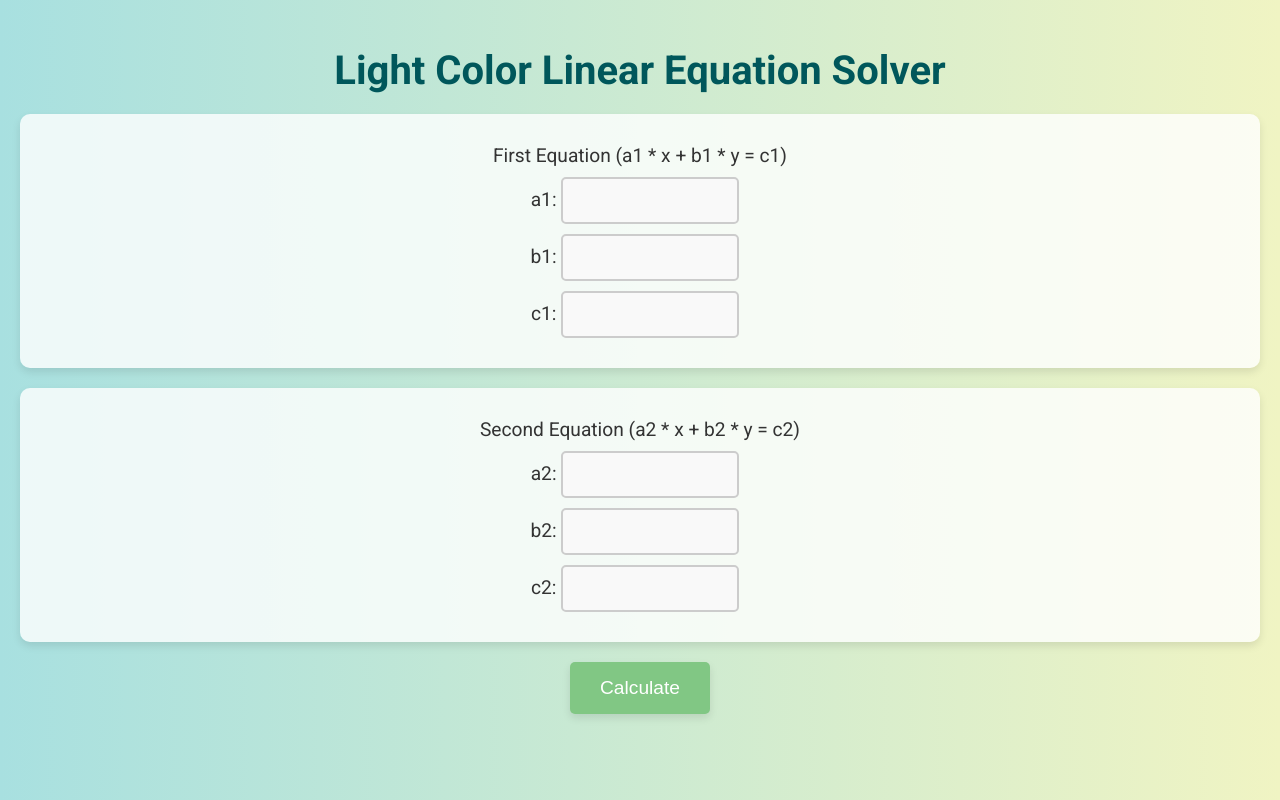
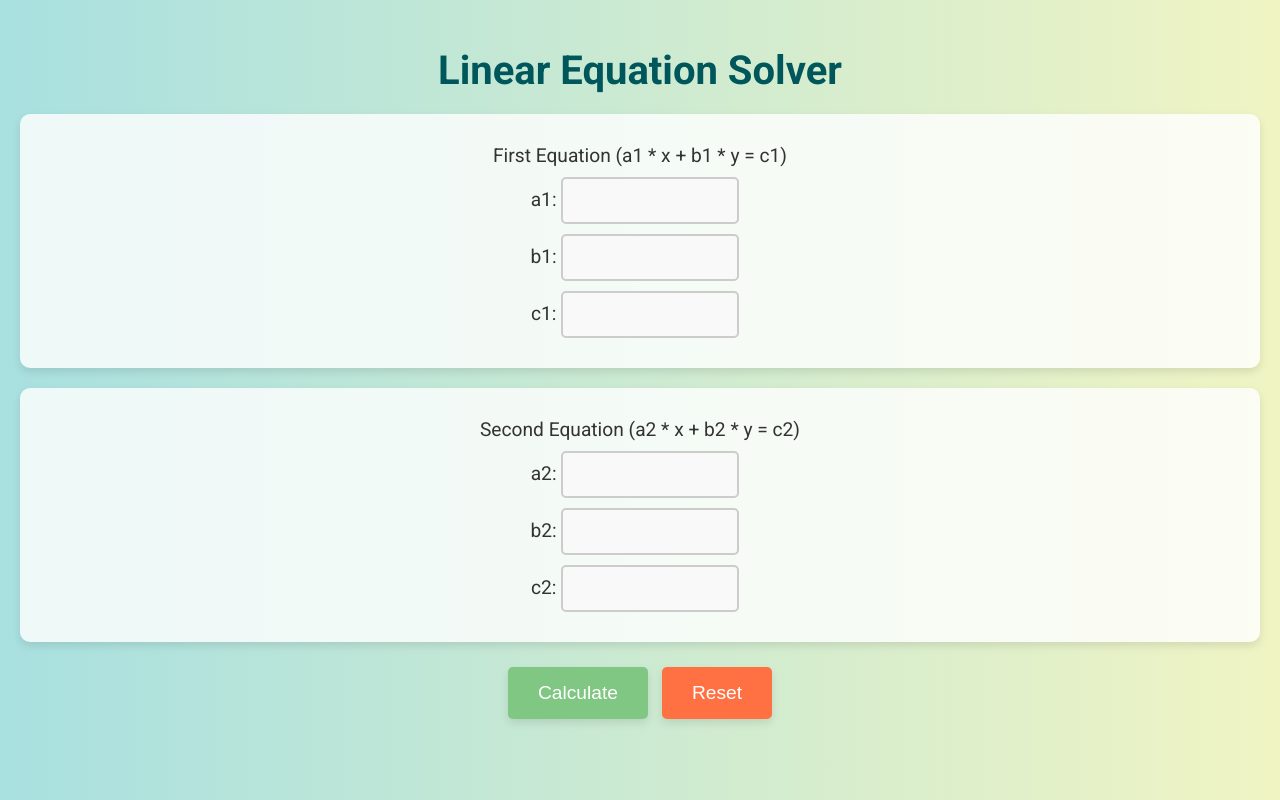
Before and after one commit to AngusChiu679/LightColorLinearEquationSolver, a plain HTML site: page index.html in a window 1280 px wide. Drawn offline with Linux system fonts and the light colour scheme.

Commit message:
Update index.html

```diff
--- a/index.html
+++ b/index.html
@@ -3,7 +3,7 @@
 <head>
     <meta charset="UTF-8">
     <meta name="viewport" content="width=device-width, initial-scale=1.0">
-    <title>Light Color Linear Equation Solver</title>
+    <title>Linear Equation Solver</title>
     <link href="https://fonts.googleapis.com/css2?family=Roboto:wght@400;700&display=swap" rel="stylesheet">
     <style>
         body {
@@ -36,7 +36,7 @@
             width: 150px;
             padding: 12px;
             font-size: 1rem;
-            font-family: 'Roboto', sans-serif; /* Ensuring the input font matches the header */
+            font-family: 'Roboto', sans-serif;
             margin-right: 10px;
             border: 2px solid #ccc;
             border-radius: 5px;
@@ -53,10 +53,17 @@
             cursor: pointer;
             transition: background-color 0.3s, transform 0.3s;
             box-shadow: 0 4px 8px rgba(0, 0, 0, 0.1);
+            margin: 5px;
         }
         button:hover {
             background-color: #66bb6a;
             transform: scale(1.05);
+        }
+        #reset-button {
+            background-color: #ff7043;
+        }
+        #reset-button:hover {
+            background-color: #ff5722;
         }
         #result {
             margin-top: 20px;
@@ -69,7 +76,7 @@
 </head>
 <body>
 
-    <h1>Light Color Linear Equation Solver</h1>
+    <h1>Linear Equation Solver</h1>
     <div class="form-group">
         <label>First Equation (a1 * x + b1 * y = c1)</label>
         <label>a1: <input type="number" id="a1"></label>
@@ -86,6 +93,7 @@
 
     <div style="text-align: center;">
         <button onclick="calculate()">Calculate</button>
+        <button id="reset-button" onclick="resetFields()">Reset</button>
     </div>
     <div id="result"></div>
 
@@ -112,6 +120,16 @@
 
             document.getElementById('result').innerText = `x = ${x.toFixed(2)}, y = ${y.toFixed(2)}`;
         }
+
+        function resetFields() {
+            document.getElementById('a1').value = '';
+            document.getElementById('b1').value = '';
+            document.getElementById('c1').value = '';
+            document.getElementById('a2').value = '';
+            document.getElementById('b2').value = '';
+            document.getElementById('c2').value = '';
+            document.getElementById('result').innerText = '';
+        }
     </script>
 
 </body>
```
